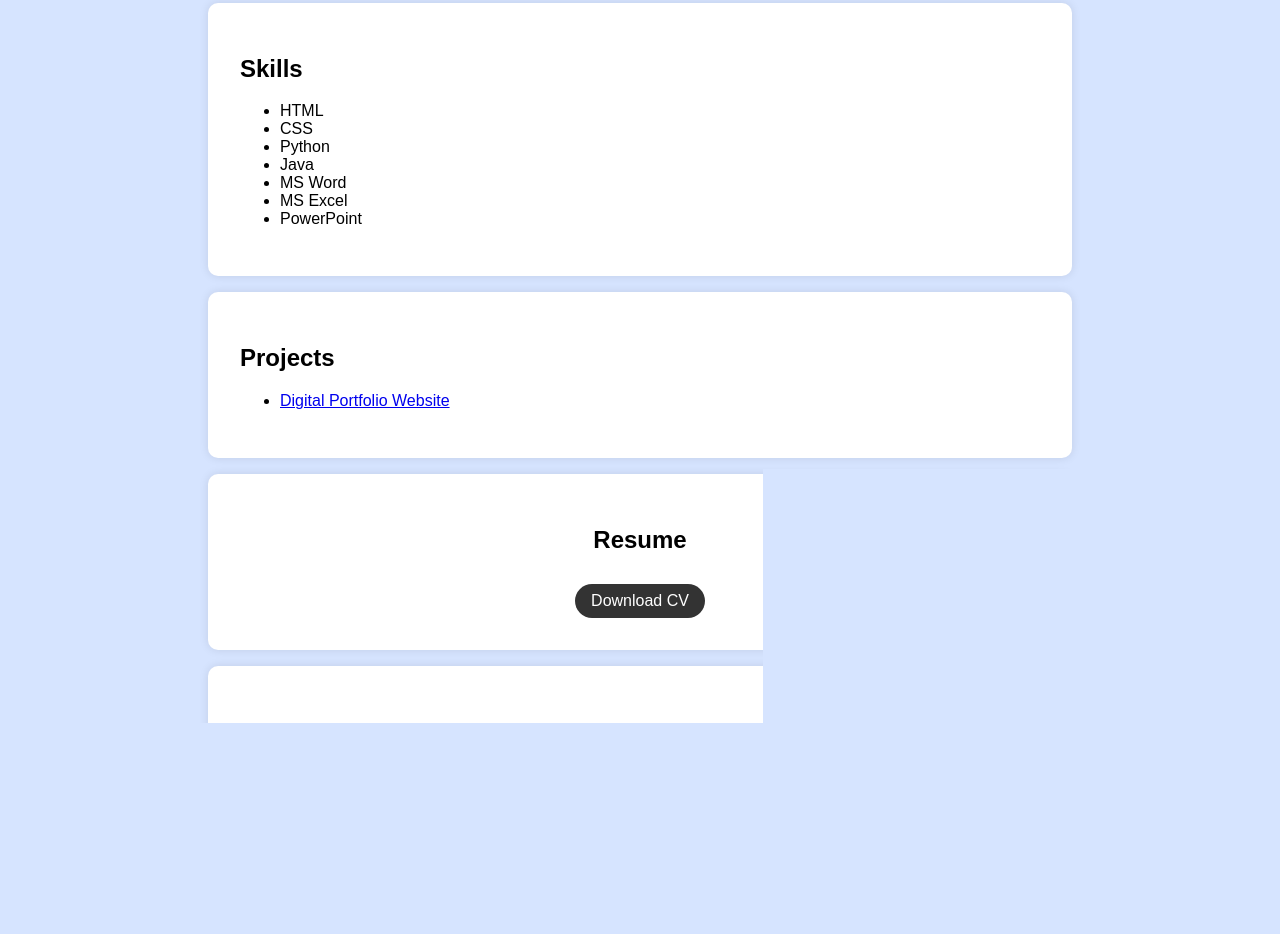
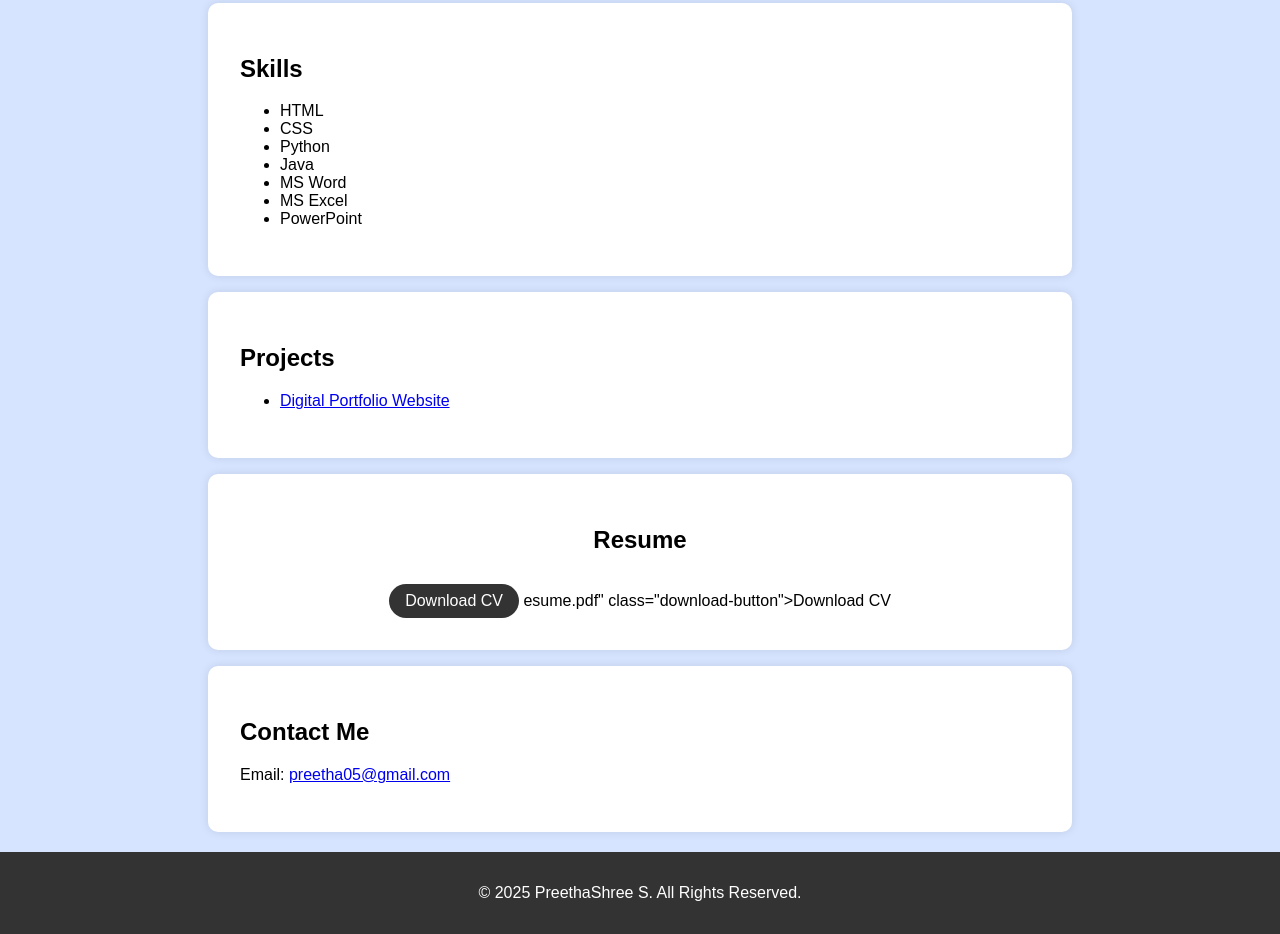
Before and after one commit to 0506preethashree/digital-portfolio, a plain HTML site: page Index.html in a window 1280 px wide. Shown: the part 548-1482 px from the top of the page. Drawn offline with Linux system fonts and the light colour scheme.

Commit message:
Update Index.html

```diff
--- a/Index.html
+++ b/Index.html
@@ -156,7 +156,7 @@
         <div class="section-content" style="text-align: center;">
             <h2>Resume</h2>
             <!-- Corrected Resume Download Button -->
-            <a href="./R
+            <a href="./Resume.pdf" class="download-button" download>Download CV</a>
                 esume.pdf" class="download-button">Download CV</a>
         </div>
     </section>
```
